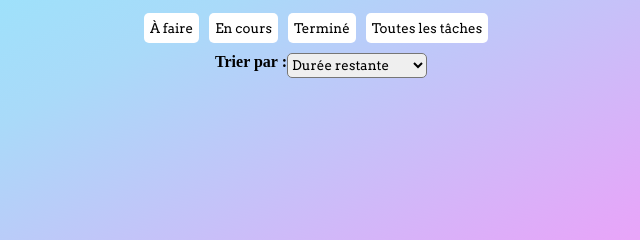
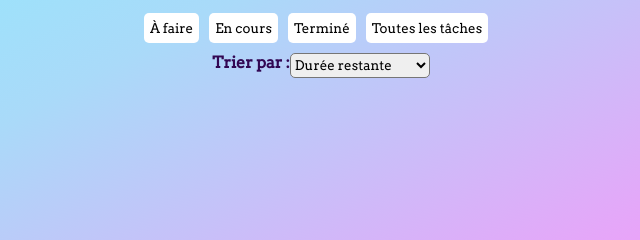
Before and after one commit to JustAlex6s/project-planner, a plain HTML site: page index.html in a window 1280 px wide. Shown: the part 200-440 px from the top of the page, 319-959 px from the left. Drawn offline with Linux system fonts and the light colour scheme.

Commit message:
edit css

```diff
--- a/style.scss
+++ b/style.scss
@@ -146,3 +146,7 @@ div#liste-taches div button {
     font-family:'Arvo', serif ;
     border-radius: 5px;
   }
+  div#container label {
+    font-family:'Arvo', serif ;
+    color: rgb(50, 7, 83);
+  }
```
Also changed, not shown: style.css, 1 other file.
